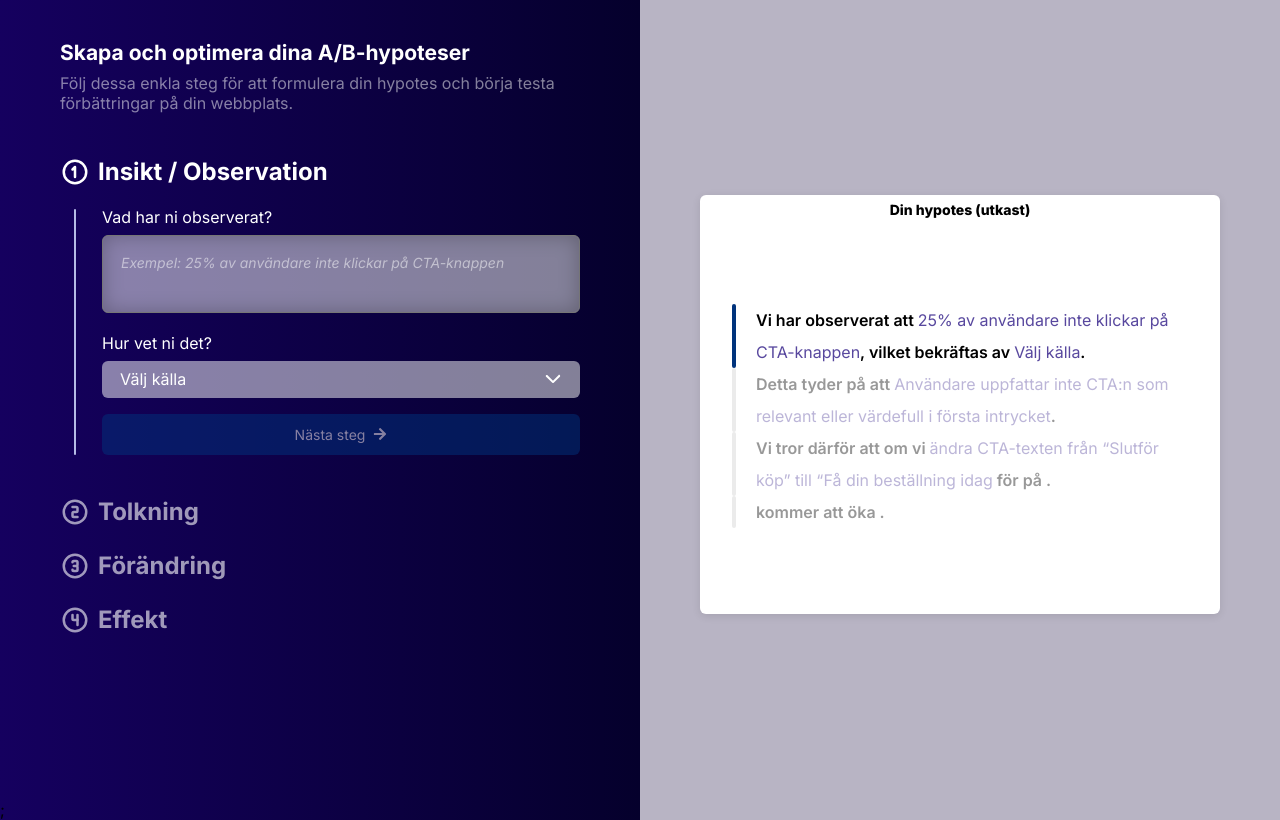
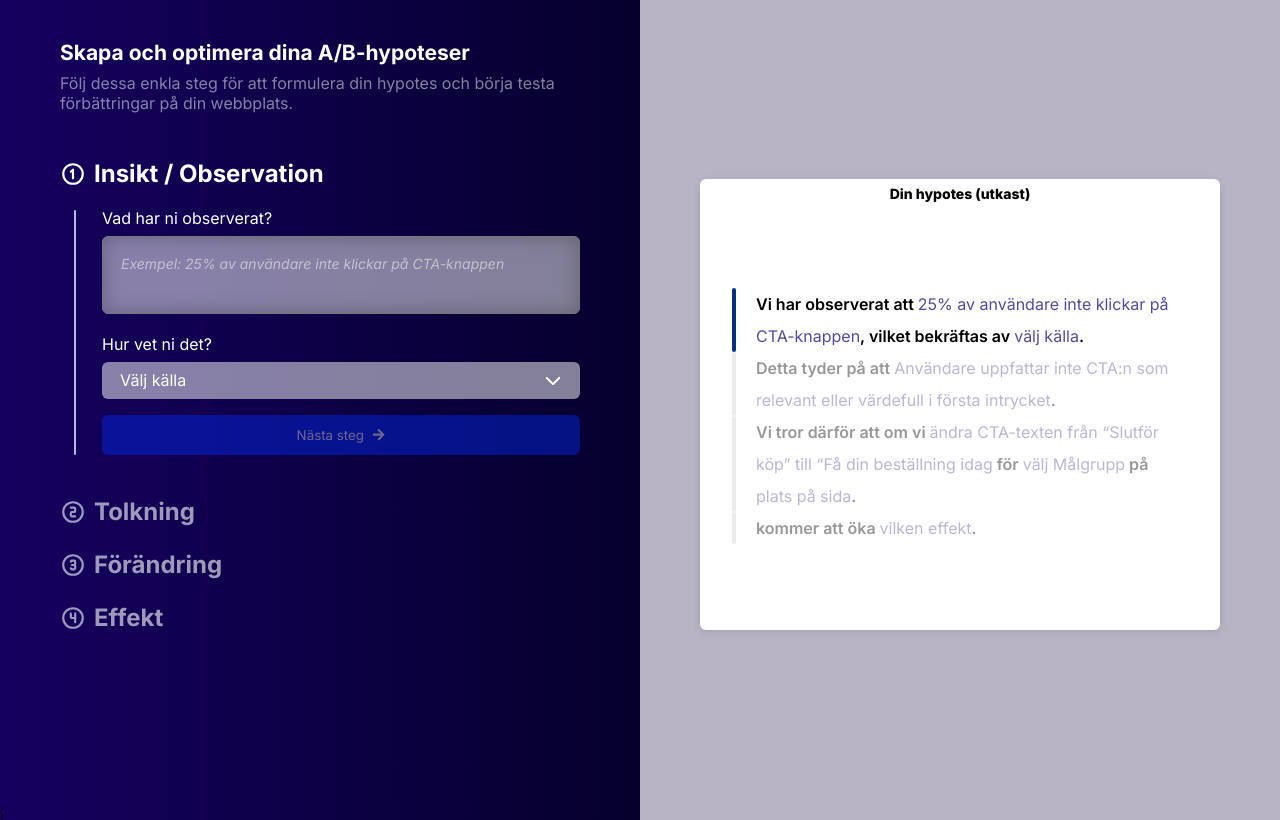
Before and after one commit to 1anDr0/abTest, a React (Vite) app: page / in a window 1280 px wide. Built offline with nearby package versions, Linux system fonts and the light colour scheme.

Commit message:
tolowercase i rightpanel

```diff
--- a/src/components/HypotesBuilder/HypotesBuilder.jsx
+++ b/src/components/HypotesBuilder/HypotesBuilder.jsx
@@ -20,12 +20,12 @@ const HypotesBuilder = () => {
 
     //Steg 3
     change: "",
-    target: "",
-    where: "",
+    target: "Välj Målgrupp",
+    where: "Plats på sida",
 
     //Steg 4
     // effect starts empty so the user must actively choose it
-    effect: "",
+    effect: "Vilken effekt",
     // default direction set to "increase" so the Öka radio is preselected
     direction: "increase",
   });
--- a/src/components/Leftpanel/LeftPanel.jsx
+++ b/src/components/Leftpanel/LeftPanel.jsx
@@ -29,11 +29,10 @@ const LeftPanel = ({
       case 1:
         const hasObservation =
           formData.observation && formData.observation.trim() !== "";
+        const evidenceValue = (formData.evidence || "").toLowerCase();
         const hasEvidence =
-          formData.evidence &&
-          formData.evidence !== "" &&
-          formData.evidence !== "Välj källa";
-        const needsCustom = formData.evidence === "Annat";
+          evidenceValue !== "" && evidenceValue !== "välj källa";
+        const needsCustom = evidenceValue === "annat";
         const hasCustom =
           !needsCustom ||
           (formData.evidenceCustom && formData.evidenceCustom.trim() !== "");
@@ -42,13 +41,16 @@ const LeftPanel = ({
         return formData.problem && formData.problem.trim() !== "";
       case 3:
         const hasChange = formData.change && formData.change.trim() !== "";
-        const hasTarget = formData.target && formData.target !== "";
-        const needsTargetCustom = formData.target === "Annat";
+        const targetValue = (formData.target || "").toLowerCase();
+        const hasTarget = targetValue !== "" && targetValue !== "välj målgrupp";
+        const needsTargetCustom = targetValue === "annat";
         const hasTargetCustom =
           !needsTargetCustom ||
           (formData.targetCustom && formData.targetCustom.trim() !== "");
-        const hasWhere = formData.where && formData.where !== "";
-        const needsWhereCustom = formData.where === "Annat";
+        const whereValue = (formData.where || "").toLowerCase();
+        const hasWhere =
+          whereValue !== "" && whereValue !== "välj plats på sidan";
+        const needsWhereCustom = whereValue === "annat";
         const hasWhereCustom =
           !needsWhereCustom ||
           (formData.whereCustom && formData.whereCustom.trim() !== "");
@@ -60,11 +62,10 @@ const LeftPanel = ({
           hasWhereCustom
         );
       case 4:
+        const effectValue = (formData.effect || "").toLowerCase();
         const hasEffect =
-          formData.effect &&
-          formData.effect !== "" &&
-          formData.effect !== "Klickfrekvensen";
-        const needsEffectCustom = formData.effect === "Annat";
+          effectValue !== "" && effectValue !== "välj kpi/effekt";
+        const needsEffectCustom = effectValue === "annat";
         const hasEffectCustom =
           !needsEffectCustom ||
           (formData.effectCustom && formData.effectCustom.trim() !== "");
--- a/src/components/Leftpanel/Leftpanel.css
+++ b/src/components/Leftpanel/Leftpanel.css
@@ -58,40 +58,18 @@
 }
 
 .next-btn:disabled {
-  opacity: 0.5;
+  opacity: 0.4;
   cursor: not-allowed;
 }
 
-/* Tar bort skugga från next-btn */
-.next-btn {
-  margin-top: 14px;
-  width: 100%;
-  padding: 12px;
-  background: #00337c;
-  border-radius: 6px;
-  color: WHITE;
-  font-size: 14px;
-  cursor: pointer;
-  box-shadow: none;
-}
-
 .next-btn:hover {
-  background: rgb(0, 47, 255);
+  background: rgba(0, 47, 255, 0.8);
 }
 
 .step-card {
   /* border: 1px dashed rgb(255, 255, 255); */
   width: 100%;
   box-sizing: border-box;
-}
-
-.step-card.active {
-  /* keep left padding equal to collapsed state */
-  /* padding: 20px 20px 20px 16px; */
-}
-
-.step-card.collapsed {
-  /* padding: 12px 16px; */
 }
 
 .step-heading {
@@ -101,7 +79,7 @@
 }
 
 .step-icon {
-  font-size: 30px;
+  font-size: 26px;
   flex-shrink: 0;
 }
 
@@ -115,7 +93,7 @@
   width: 100%;
   padding: 12px 16px;
   border: none;
-  background: #00337c;
+  background: rgb(0, 47, 255);
   color: white;
   display: flex;
   align-items: center;
@@ -123,6 +101,7 @@
   gap: 8px;
   cursor: pointer;
   box-shadow: none;
+  border-radius: 6px;
 }
 
 .line {
--- a/src/components/Leftpanel/Step1/Step1.jsx
+++ b/src/components/Leftpanel/Step1/Step1.jsx
@@ -4,7 +4,6 @@ import { IoIosArrowDown } from "react-icons/io";
 const Step1 = ({ formData, setFormData }) => {
   const handleEvidenceChange = (e) => {
     const value = e.target.value;
-
     setFormData({
       ...formData,
       evidence: value,
@@ -18,7 +17,11 @@ const Step1 = ({ formData, setFormData }) => {
       <textarea
         value={formData.observation}
         onChange={(e) =>
-          setFormData({ ...formData, observation: e.target.value })
+          setFormData({
+            ...formData,
+            observation:
+              e.target.value.charAt(0).toLowerCase() + e.target.value.slice(1),
+          })
         }
         placeholder="Exempel: 25% av användare inte klickar på CTA-knappen"
         rows={2}
@@ -54,7 +57,12 @@ const Step1 = ({ formData, setFormData }) => {
           <textarea
             value={formData.evidenceCustom || ""}
             onChange={(e) =>
-              setFormData({ ...formData, evidenceCustom: e.target.value })
+              setFormData({
+                ...formData,
+                evidenceCustom:
+                  e.target.value.charAt(0).toLowerCase() +
+                  e.target.value.slice(1),
+              })
             }
             placeholder="Skriv egen källa..."
             rows={2}
--- a/src/components/Leftpanel/Step1/Step1.module.css
+++ b/src/components/Leftpanel/Step1/Step1.module.css
@@ -11,7 +11,7 @@ select {
   -webkit-appearance: none;
   -moz-appearance: none;
   background-color: rgba(255, 255, 255, 0.5);
-  font-size: 16px;
+  font-size: 12px;
   color: white;
   width: 100%;
   padding: 10px 40px 10px 16px;
@@ -35,9 +35,7 @@ textarea {
 input {
   color: #000 !important;
 }
-input {
-  color: #000;
-}
+
 textarea {
   resize: none;
 }
@@ -72,7 +70,6 @@ textarea {
 textarea:focus {
   background-color: rgba(255, 255, 255, 0.6);
   color: black;
-  border-color: aqua;
 }
 
 select {
--- a/src/components/Leftpanel/Step2/Step2.jsx
+++ b/src/components/Leftpanel/Step2/Step2.jsx
@@ -6,7 +6,13 @@ const Step2 = ({ formData, setFormData }) => {
       <label>Vad är problemet?</label>
       <textarea
         value={formData.problem}
-        onChange={(e) => setFormData({ ...formData, problem: e.target.value })}
+        onChange={(e) =>
+          setFormData({
+            ...formData,
+            problem:
+              e.target.value.charAt(0).toLowerCase() + e.target.value.slice(1),
+          })
+        }
         placeholder="Exempel: Användare uppfattar inte CTA:n som relevant eller värdefull i första intrycket"
         rows={4}
       />
--- a/src/components/Leftpanel/Step3/Step3.jsx
+++ b/src/components/Leftpanel/Step3/Step3.jsx
@@ -7,8 +7,14 @@ const Step3 = ({ formData, setFormData }) => {
       <label>Beskriv förändring</label>
       <textarea
         value={formData.change}
-        onChange={(e) => setFormData({ ...formData, change: e.target.value })}
-        placeholder="Exempel: ändra CTA-texten från “Slutför köp” till “Få din beställning idag"
+        onChange={(e) =>
+          setFormData({
+            ...formData,
+            change:
+              e.target.value.charAt(0).toLowerCase() + e.target.value.slice(1),
+          })
+        }
+        placeholder="Exempel: ändra CTA-texten från “Slutför köp” till “Få din beställning idag”"
         rows={4}
       />
 
@@ -16,13 +22,14 @@ const Step3 = ({ formData, setFormData }) => {
       <div className={styles.selectWrapper}>
         <select
           value={formData.target}
-          onChange={(e) =>
+          onChange={(e) => {
+            const value = e.target.value;
             setFormData({
               ...formData,
-              target: e.target.value,
+              target: value,
               targetCustom: "",
-            })
-          }
+            });
+          }}
         >
           <option value="">Välj målgrupp</option>
           <option value="Alla användare">Alla användare</option>
@@ -44,7 +51,12 @@ const Step3 = ({ formData, setFormData }) => {
           <textarea
             value={formData.targetCustom || ""}
             onChange={(e) =>
-              setFormData({ ...formData, targetCustom: e.target.value })
+              setFormData({
+                ...formData,
+                targetCustom:
+                  e.target.value.charAt(0).toLowerCase() +
+                  e.target.value.slice(1),
+              })
             }
             placeholder="Ange egen målgrupp"
             rows={2}
@@ -55,9 +67,14 @@ const Step3 = ({ formData, setFormData }) => {
       <div className={styles.selectWrapper}>
         <select
           value={formData.where}
-          onChange={(e) =>
-            setFormData({ ...formData, where: e.target.value, whereCustom: "" })
-          }
+          onChange={(e) => {
+            const value = e.target.value;
+            setFormData({
+              ...formData,
+              where: value,
+              whereCustom: "",
+            });
+          }}
         >
           <option value="">Välj plats på sidan</option>
           <option value="Startsida">Startsida</option>
@@ -79,7 +96,12 @@ const Step3 = ({ formData, setFormData }) => {
           <textarea
             value={formData.whereCustom || ""}
             onChange={(e) =>
-              setFormData({ ...formData, whereCustom: e.target.value })
+              setFormData({
+                ...formData,
+                whereCustom:
+                  e.target.value.charAt(0).toLowerCase() +
+                  e.target.value.slice(1),
+              })
             }
             placeholder="Ange egen plats"
             rows={2}
--- a/src/components/Leftpanel/Step4/Step4.jsx
+++ b/src/components/Leftpanel/Step4/Step4.jsx
@@ -16,13 +16,14 @@ const Step4 = ({ formData, setFormData, finalized, setFinalized }) => {
       <div className={styles.selectWrapper}>
         <select
           value={formData.effect}
-          onChange={(e) =>
+          onChange={(e) => {
+            const value = e.target.value;
             setFormData({
               ...formData,
-              effect: e.target.value,
+              effect: value,
               effectCustom: "",
-            })
-          }
+            });
+          }}
         >
           <option value="">Välj KPI/effekt</option>
           <option value="Klickfrekvensen">Klickfrekvensen</option>
@@ -45,7 +46,12 @@ const Step4 = ({ formData, setFormData, finalized, setFinalized }) => {
           <textarea
             value={formData.effectCustom || ""}
             onChange={(e) =>
-              setFormData({ ...formData, effectCustom: e.target.value })
+              setFormData({
+                ...formData,
+                effectCustom:
+                  e.target.value.charAt(0).toLowerCase() +
+                  e.target.value.slice(1),
+              })
             }
             placeholder="Ange egen KPI/effekt"
             rows={2}
@@ -83,7 +89,14 @@ const Step4 = ({ formData, setFormData, finalized, setFinalized }) => {
 
       <button
         className={styles.finishBtn}
-        disabled={finalized || !(formData.effect && formData.effect !== "")}
+        disabled={
+          finalized ||
+          !formData.effect ||
+          formData.effect === "" ||
+          formData.effect === "Välj KPI/effekt" ||
+          (formData.effect === "Annat" &&
+            (!formData.effectCustom || formData.effectCustom.trim() === ""))
+        }
         onClick={handleFinish}
       >
         {finalized ? "Hypotes slutförd" : "Slutför hypotes"}
--- a/src/components/RightPanel/RightPanel.jsx
+++ b/src/components/RightPanel/RightPanel.jsx
@@ -31,7 +31,10 @@ export default function RightPanel({ currentStep, formData, finalized }) {
                   {" "}
                   {formData.evidence === "Annat"
                     ? formData.evidenceCustom || "egen källa"
-                    : formData.evidence || ""}
+                    : formData.evidence
+                      ? formData.evidence.charAt(0).toLowerCase() +
+                        formData.evidence.slice(1)
+                      : ""}
                 </b>
                 .
               </p>
@@ -59,13 +62,19 @@ export default function RightPanel({ currentStep, formData, finalized }) {
                 <b>
                   {formData.target === "Annat"
                     ? formData.targetCustom || "Annat"
-                    : formData.target || ""}
+                    : formData.target
+                      ? formData.target.charAt(0).toLowerCase() +
+                        formData.target.slice(1)
+                      : ""}
                 </b>{" "}
                 på{" "}
                 <b>
                   {formData.where === "Annat"
                     ? formData.whereCustom || "Annat"
-                    : formData.where || ""}
+                    : formData.where
+                      ? formData.where.charAt(0).toLowerCase() +
+                        formData.where.slice(1)
+                      : ""}
                 </b>
                 .
               </p>
@@ -83,7 +92,10 @@ export default function RightPanel({ currentStep, formData, finalized }) {
                 <b>
                   {formData.effect === "Annat"
                     ? formData.effectCustom || "Annat"
-                    : formData.effect || ""}
+                    : formData.effect
+                      ? formData.effect.charAt(0).toLowerCase() +
+                        formData.effect.slice(1)
+                      : ""}
                 </b>
                 .
               </p>
```
